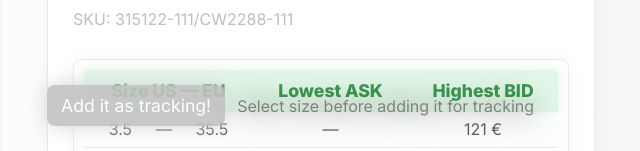
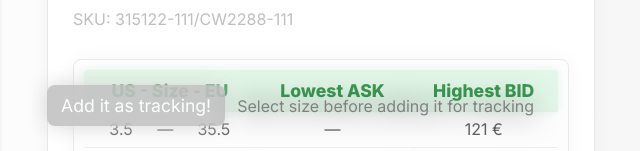
Before and after one commit to ike-gg/sneakersLookUp-frontend, a React (Create React App) app: page / in a window 1280 px wide. Shown: the part 649-800 px from the top of the page, without its empty margins (640-1280 px from the left). Built offline with nearby package versions, Linux system fonts and the light colour scheme.

Commit message:
before test changing routing to App.js

```diff
--- a/package.json
+++ b/package.json
@@ -9,6 +9,7 @@
     "framer-motion": "^6.3.6",
     "react": "^18.1.0",
     "react-dom": "^18.1.0",
+    "react-reveal": "^1.2.2",
     "react-router-dom": "^6.3.0",
     "react-scripts": "^2.1.3",
     "web-vitals": "^2.1.4"
--- a/src/components/SearchComponent/SearchResult/SearchResult.js
+++ b/src/components/SearchComponent/SearchResult/SearchResult.js
@@ -31,7 +31,7 @@ const SearchResult = (props) => {
           <table className="SearchResult__table">
             <tbody>
               <tr className="SearchResult__table--header">
-                <th>Size US — EU</th>
+                <th>US - Size - EU</th>
                 <th>Lowest ASK</th>
                 <th>Highest BID</th>
               </tr>
--- a/src/index.js
+++ b/src/index.js
@@ -16,7 +16,6 @@ root.render(
           <Route path=":trackingId" />
         </Route>
       </Route>
-      <Route path="*" element={<div>Lol not exist.</div>}></Route>
     </Routes>
   </BrowserRouter>
 );
--- a/src/routes/Settings.js
+++ b/src/routes/Settings.js
@@ -1,5 +1,6 @@
 import React from "react";
 import { useNavigate } from "react-router-dom";
+import Zoom from "react-reveal/Zoom";
 
 import "./Settings.css";
 
@@ -12,6 +13,7 @@ const Settings = () => {
     }
   };
   return (
+    <Zoom>
       <section className="settings__container" onClick={closeSettings}>
         <main className="settings__box">
           <h1 className="settings__title">Settings</h1>
@@ -20,6 +22,7 @@ const Settings = () => {
           </ul>
         </main>
       </section>
+    </Zoom>
   );
 };
 
```
Also changed, not shown: 1 other file (tests, documents, lock files or other folders). Lines whose indentation alone changed are shown as unchanged.
